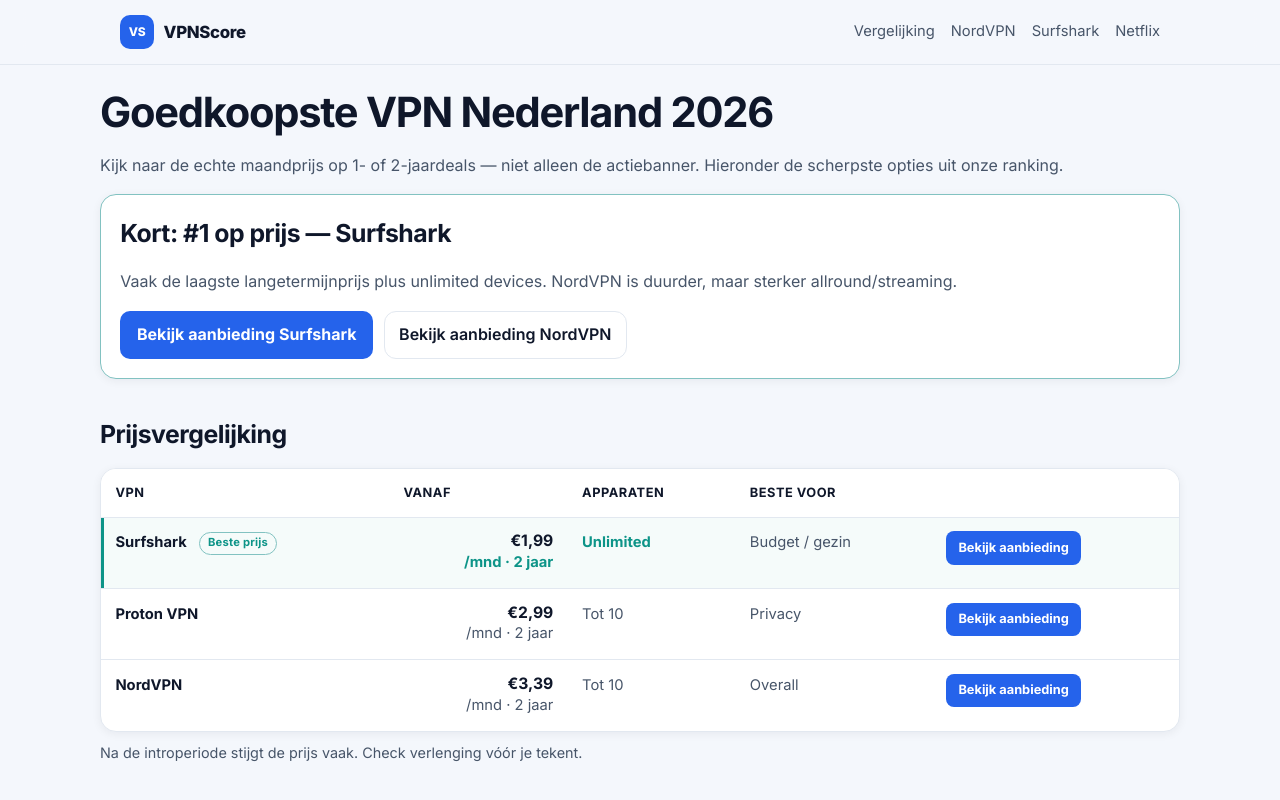
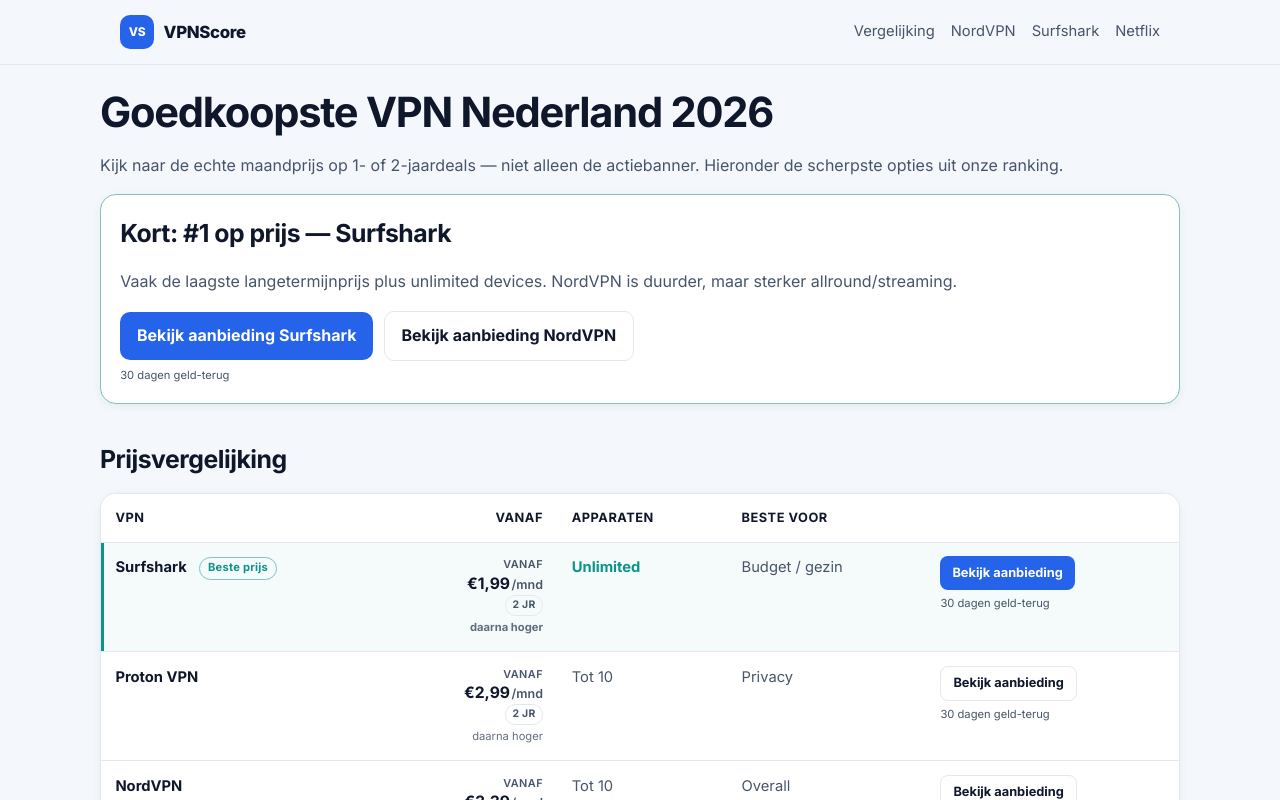
Before and after one commit to jessedkramer/vpnscore, a Next.js app: page /goedkoopste-vpn in a window 1280 px wide. Shown: the top 800 px of the page. Built offline with nearby package versions, Linux system fonts and the light colour scheme.

Commit message:
feat(ux): align /goedkoopste-vpn with price chip + CTA weight + geld-terug

```diff
--- a/app/goedkoopste-vpn/page.tsx
+++ b/app/goedkoopste-vpn/page.tsx
@@ -26,10 +26,11 @@
           <a className="btn" href={AFFILIATE.surfshark}>
             Bekijk aanbieding Surfshark
           </a>
-          <a className="btn-ghost" href={AFFILIATE.nord}>
+          <a className="btn-quiet" href={AFFILIATE.nord}>
             Bekijk aanbieding NordVPN
           </a>
         </div>
+        <p className="cta-trust card-trust">30 dagen geld-terug</p>
       </div>
 
       <h2>Prijsvergelijking</h2>
@@ -38,7 +39,7 @@
           <thead>
             <tr>
               <th>VPN</th>
-              <th>Vanaf</th>
+              <th className="th-price">Vanaf</th>
               <th>Apparaten</th>
               <th>Beste voor</th>
               <th></th>
@@ -47,20 +48,27 @@
           <tbody>
             <tr className="winner">
               <td>
-                <strong>Surfshark</strong> <span className="winner-pill">Beste prijs</span>
+                <strong>Surfshark</strong>{" "}
+                <span className="winner-pill">Beste prijs</span>
               </td>
               <td className="price best" data-label="Vanaf">
-                <span className="price-main">€1,99</span>
-                <span className="price-note">/mnd · 2 jaar</span>
+                <span className="price-prefix">Vanaf</span>
+                <span className="price-main">
+                  €1,99
+                  <span className="price-unit">/mnd</span>
+                </span>
+                <span className="period-chip">2 jr</span>
+                <span className="price-renew">daarna hoger</span>
               </td>
               <td className="best" data-label="Apparaten">
                 Unlimited
               </td>
               <td data-label="Beste voor">Budget / gezin</td>
-              <td>
+              <td className="cta-cell">
                 <a className="btn btn-sm" href={AFFILIATE.surfshark}>
                   Bekijk aanbieding
                 </a>
+                <span className="cta-trust">30 dagen geld-terug</span>
               </td>
             </tr>
             <tr>
@@ -68,15 +76,21 @@
                 <strong>Proton VPN</strong>
               </td>
               <td className="price" data-label="Vanaf">
-                <span className="price-main">€2,99</span>
-                <span className="price-note">/mnd · 2 jaar</span>
+                <span className="price-prefix">Vanaf</span>
+                <span className="price-main">
+                  €2,99
+                  <span className="price-unit">/mnd</span>
+                </span>
+                <span className="period-chip">2 jr</span>
+                <span className="price-renew">daarna hoger</span>
               </td>
               <td data-label="Apparaten">Tot 10</td>
               <td data-label="Beste voor">Privacy</td>
-              <td>
-                <a className="btn btn-sm" href={AFFILIATE.proton}>
+              <td className="cta-cell">
+                <a className="btn-quiet btn-sm" href={AFFILIATE.proton}>
                   Bekijk aanbieding
                 </a>
+                <span className="cta-trust">30 dagen geld-terug</span>
               </td>
             </tr>
             <tr>
@@ -84,22 +98,28 @@
                 <strong>NordVPN</strong>
               </td>
               <td className="price" data-label="Vanaf">
-                <span className="price-main">€3,39</span>
-                <span className="price-note">/mnd · 2 jaar</span>
+                <span className="price-prefix">Vanaf</span>
+                <span className="price-main">
+                  €3,39
+                  <span className="price-unit">/mnd</span>
+                </span>
+                <span className="period-chip">2 jr</span>
+                <span className="price-renew">daarna hoger</span>
               </td>
               <td data-label="Apparaten">Tot 10</td>
               <td data-label="Beste voor">Overall</td>
-              <td>
-                <a className="btn btn-sm" href={AFFILIATE.nord}>
+              <td className="cta-cell">
+                <a className="btn-quiet btn-sm" href={AFFILIATE.nord}>
                   Bekijk aanbieding
                 </a>
+                <span className="cta-trust">30 dagen geld-terug</span>
               </td>
             </tr>
           </tbody>
         </table>
       </div>
       <p className="small muted table-note">
-        Na de introperiode stijgt de prijs vaak. Check verlenging vóór je tekent.
+        Introductieprijzen bij 2-jaarsdeal; na afloop hoger. Check verlenging vóór je tekent.
       </p>
 
       <h2>FAQ</h2>
```
